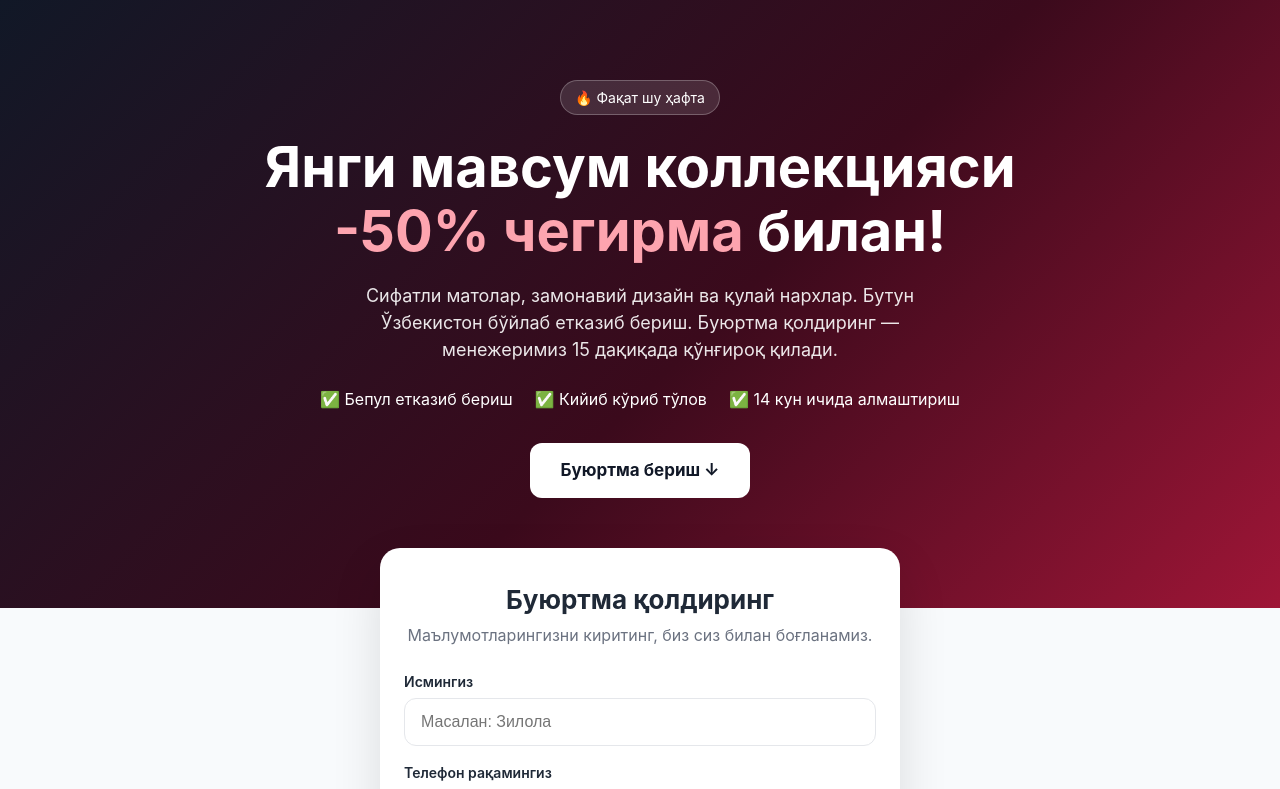
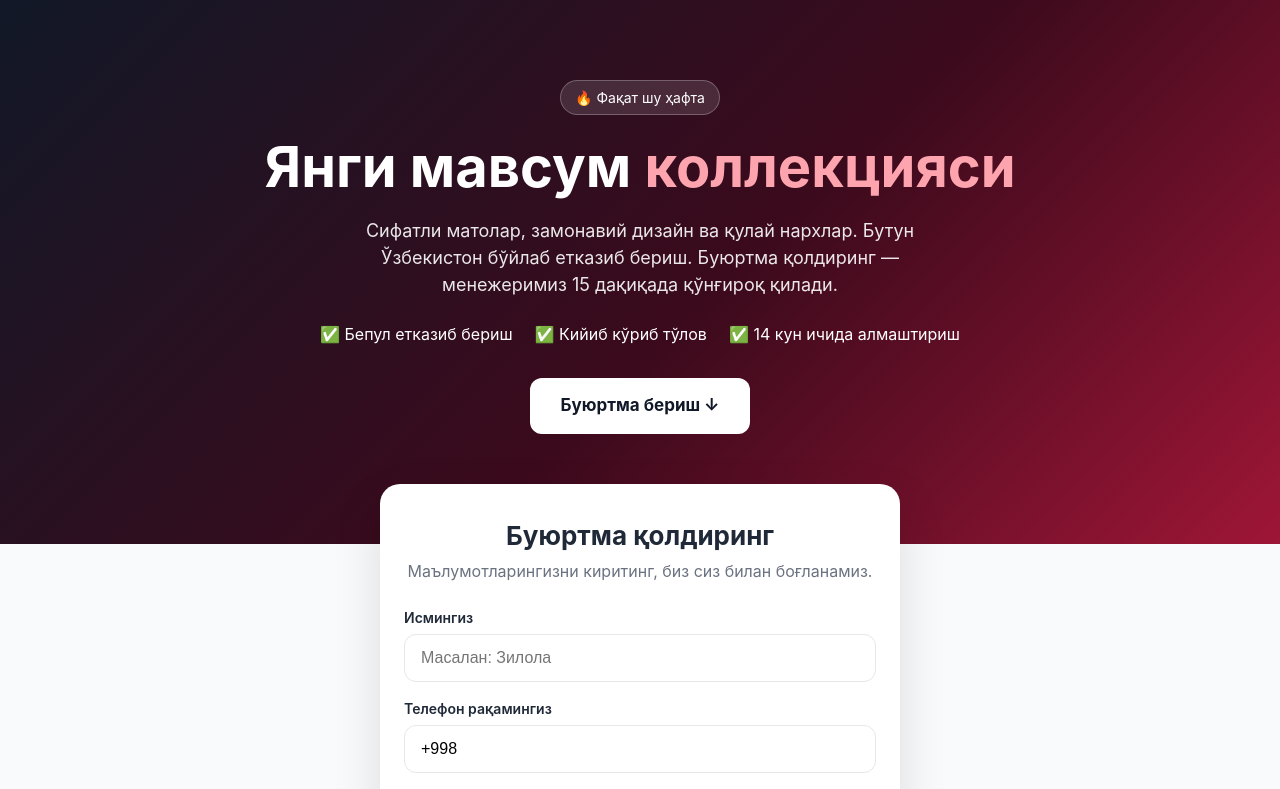
Before and after one commit to zilolautamaliyeva8-sudo/kiyim-dokon, a Next.js app: page / in a window 1280 px wide. Shown: the top 789 px of the page. Built offline with nearby package versions, Linux system fonts and the light colour scheme; no server answers.

Commit message:
Add files via upload

```diff
--- a/app/layout.js
+++ b/app/layout.js
@@ -3,7 +3,7 @@ import MetaPixel from "./MetaPixel";
 
 export const metadata = {
   title: "Кийим дўкони — махсус таклиф",
-  description: "Сифатли кийимлар чегирма билан. Буюртма беринг — биз сизга қўнғироқ қиламиз.",
+  description: "Янги мавсум коллекцияси. Буюртма беринг — биз сизга қўнғироқ қиламиз.",
 };
 
 export default function RootLayout({ children }) {
--- a/app/page.js
+++ b/app/page.js
@@ -7,9 +7,7 @@ export default function Home() {
         <div className="container hero-inner">
           <span className="badge">🔥 Фақат шу ҳафта</span>
           <h1>
-            Янги мавсум коллекцияси
-            <br />
-            <span className="accent">-50% чегирма</span> билан!
+            Янги мавсум <span className="accent">коллекцияси</span>
           </h1>
           <p className="lead">
             Сифатли матолар, замонавий дизайн ва қулай нархлар. Бутун Ўзбекистон бўйлаб
```
